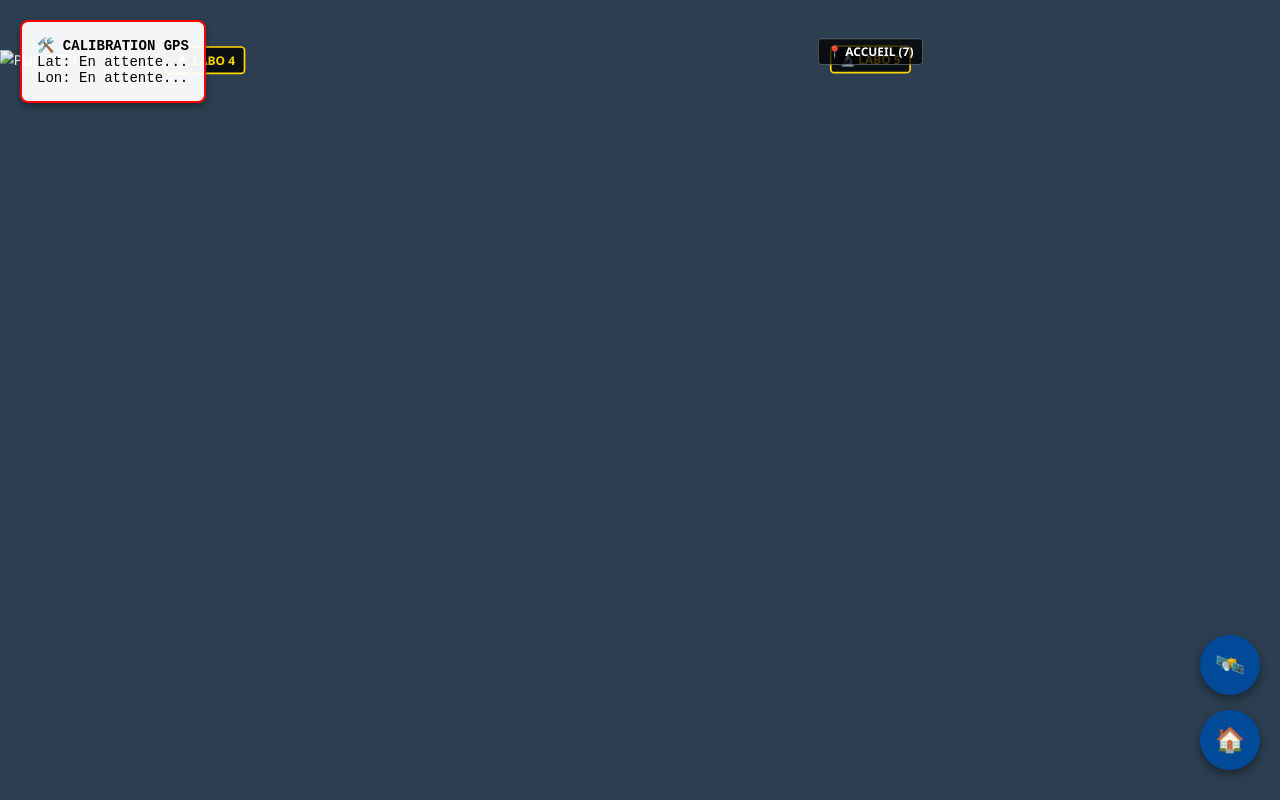
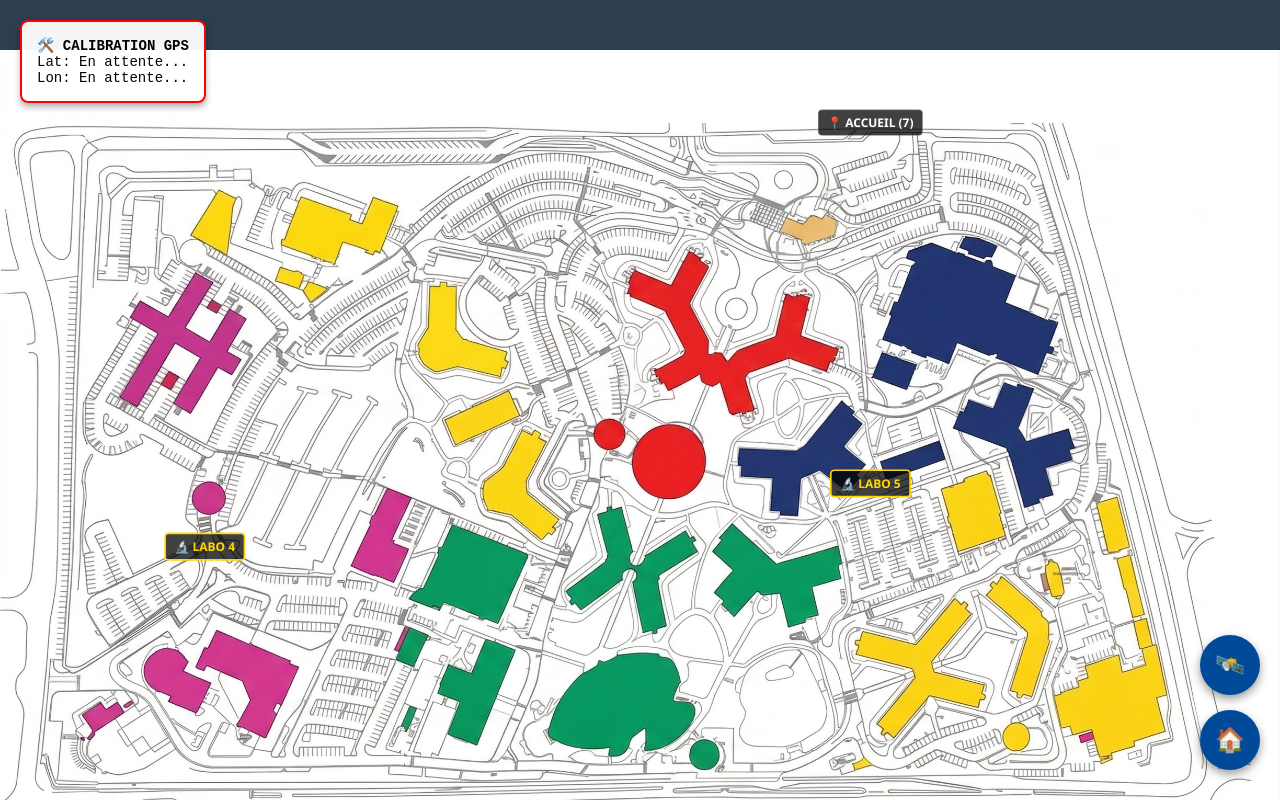
Before and after one commit to jilicuerda/essai, a plain HTML site: page index.html in a window 1280 px wide. Drawn offline with nearby package versions, Linux system fonts and the light colour scheme.

Commit message:
Update map image source and improve comments

```diff
--- a/index.html
+++ b/index.html
@@ -35,7 +35,7 @@
 
     <div id="viewport">
         <div id="map-wrapper">
-            <img id="map-image" src="map.png?v=7" alt="Plan CSTJF" onerror="alert('Image map.png introuvable !');">
+            <img id="map-image" src="map.jpg?v=8" alt="Plan CSTJF" onerror="alert('Image map.jpg introuvable !');">
             <div id="user-dot"></div>
 
             <div class="label lab-highlight" style="top: 48%; left: 68%;">🔬 LABO 5</div>
@@ -57,7 +57,7 @@
         const debugLon = document.getElementById('debug-lon');
         let watchId = null;
 
-        // Frontières à calibrer
+        // Frontières à calibrer avec tes relevés
         const bounds = {
             north: 43.3235,
             south: 43.3175,
```
